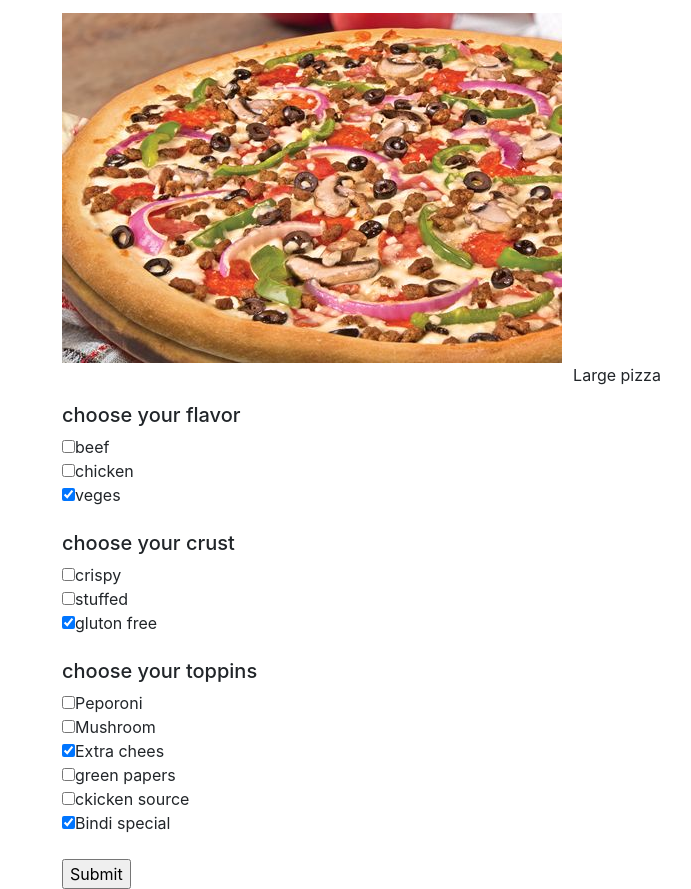
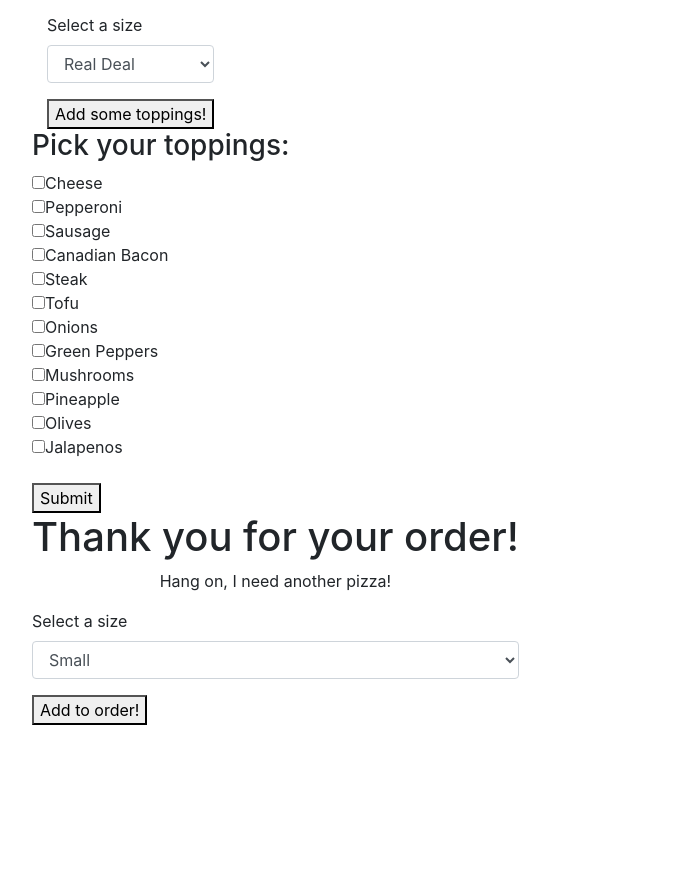
Before and after one commit to vincentouma/pizza-joint, a plain HTML site: page order.html in a window 1280 px wide. Shown: the part 541-1430 px from the top of the page, without its empty margins (23-714 px from the left). After the commit the page ends 1266 px from the top, so only its background shows below. Drawn offline with Linux system fonts and the light colour scheme.

Commit message:
changes in the odering section

```diff
--- a/css/styles.css
+++ b/css/styles.css
@@ -158,3 +158,9 @@ img {
         color: black;
         font-size: large;
     }
+    .forms{
+        border: 2px solid black;
+        width: 20%;
+        display: flex;
+        flex-direction: column;
+    }
--- a/order.html
+++ b/order.html
@@ -36,39 +36,72 @@
 
                 </ol>
             </div>
-            <div id="checkbox">
-                <div class="large">
-                    <img src="./images/larg pizza.jpg">
+            <div class="row">
+                <div class="col-xs-5 pizza1">
+                    <form id="pizza1">
+                        <div class="form-group">
+                            <label for="time">Select a size</label>
+                            <select class="form-control" id="size">
+                                <option value="1">Real Deal </option>
+                                <option value="2">Standard
+                                </option>
+                                <option value="3">Large
+                                </option>
 
-                <p>Large pizza</p>
+                            </select>
+                        </div>
+                        <button  type="submit" name="button">Add some toppings!</button>
+                    </form>
+                </div>
+            </div>
 
-                <form >
-                    <h5>choose your flavor</h5>
-                    <input type="checkbox" name="beef" value="Beef">beef<br>
-                    <input type="checkbox" name="ckicken" value="ckicken">chicken<br>
-                    <input type="checkbox" name="veges" value="veges" checked>veges<br><br>
-                    <h5>choose your crust</h5>
-                    <input type="checkbox" name="beef" value="crispy">crispy<br>
-                    <input type="checkbox" name="ckicken" value="stuffed">stuffed<br>
-                    <input type="checkbox" name="veges" value="gluton free" checked>gluton free<br><br>
-                    <h5>choose your toppins</h5>
-                    <input type="checkbox" name="beef" value="Beef">Peporoni<br>
-                    <input type="checkbox" name="ckicken" value="ckicken">Mushroom<br>
-                    <input type="checkbox" name="veges" value="veges" checked>Extra chees<br>
-                    <input type="checkbox" name="beef" value="Beef">green papers<br>
-                    <input type="checkbox" name="ckicken" value="ckicken">ckicken source<br>
-                    <input type="checkbox" name="veges" value="veges" checked>Bindi special<br><br>
-                    <a class="icon has-text-primary is-size-3"><i class="fa fa-plus-square-o"></i></a>
+            <div class="row ">
+                <div class="col-xs-7 col-xs-offset-1">
+                    <div class="row topsAdd stagedReveal framed">
+                        <div class="col-xs-5">
+                            <h3 class="heading">Pick your toppings:</h3>
+                            <form action="form_action.asp" class="toppings">
+                                <input type="checkbox" name="topping" value="1" id="cheese">Cheese<br>
+                                <input type="checkbox" name="topping" value="2">Pepperoni<br>
+                                <input type="checkbox" name="topping" value="3">Sausage<br>
+                                <input type="checkbox" name="topping" value="4">Canadian Bacon<br>
+                                <input type="checkbox" name="topping" value="5">Steak<br>
+                                <input type="checkbox" name="topping" value="6">Tofu<br>
+                                <input type="checkbox" name="topping" value="7">Onions<br>
+                                <input type="checkbox" name="topping" value="8">Green Peppers<br>
+                                <input type="checkbox" name="topping" value="9">Mushrooms<br>
+                                <input type="checkbox" name="topping" value="10">Pineapple<br>
+                                <input type="checkbox" name="topping" value="11">Olives<br>
+                                <input type="checkbox" name="topping" value="12">Jalapenos<br>
+                                <br>
+                                <button type="submit" name="button"
+                                    id="topSubmit">Submit</button>
+                            </form>
+                        </div>
+                    </div>
+                    <div class="row stagedReveal thanks framed">
+                        <div class="col-xs-9 ">
 
-                    <input type="submit" value="Submit">
-                  </form>
+                            <h1>Thank you for your order!</h1>
+                            <p>Hang on, I need another pizza!</p>
+                            <form id="pizza2">
+                                <div class="form-group">
+                                    <label for="time">Select a size</label>
+                                    <select class="form-control" id="size2">
+                                        <option value="1">Small </option>
+                                        <option value="2">Medium
+                                        </option>
+                                        <option value="3">Large
+                                        </option>
+                                        <option value="4">Extra-Large</option>
+                                    </select>
+                                </div>
+                                <button type="submit" name="button">Add to order!</button>
+                            </form>
+                        </div>
 
-            </div>
-            </div>
-        </div>
-
-    </div>
-
+                    </div>
+                </div>
 </body>
 
 </html>
```
